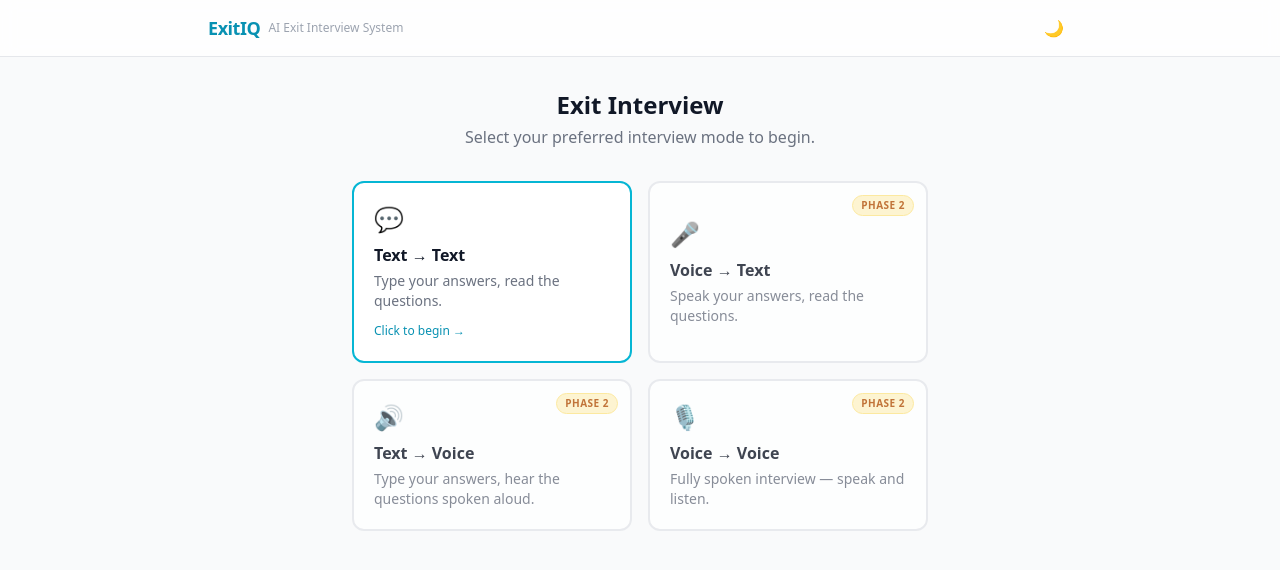
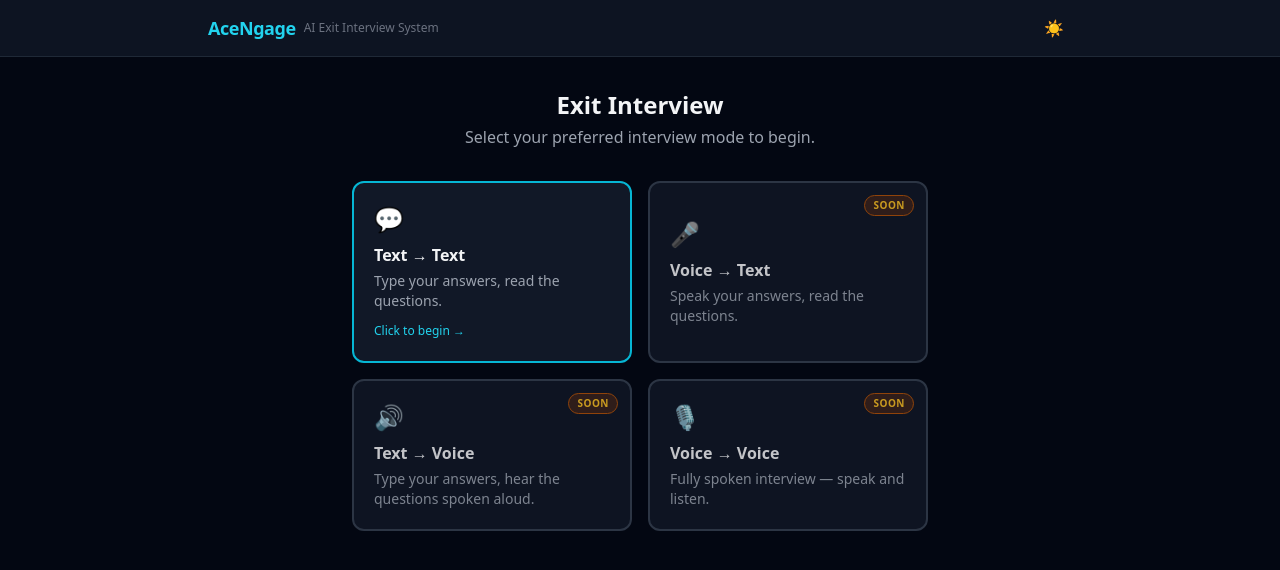
Before and after one commit to Makilesh/Exit_Interview_Bot, a React (Vite) app in the folder frontend/: page / in a window 1280 px wide. Shown: the top 570 px of the page. Built offline with nearby package versions, Linux system fonts and the light colour scheme.

Commit message:
fix: update dark mode initialization and rename branding; modify Phase 2 indicators in ModeSelector

```diff
--- a/frontend/src/App.jsx
+++ b/frontend/src/App.jsx
@@ -1,11 +1,15 @@
-import { useState } from 'react'
+import { useState, useEffect } from 'react'
 import ModeSelector from './components/ModeSelector.jsx'
 import ChatInterface from './components/ChatInterface.jsx'
 import SummaryPanel from './components/SummaryPanel.jsx'
 
 export default function App() {
   const [view, setView] = useState('select')        // 'select' | 'interview' | 'summary'
-  const [dark, setDark] = useState(false)
+  const [dark, setDark] = useState(true)
+
+  useEffect(() => {
+    document.documentElement.classList.add('dark')
+  }, [])
   const [sessionId, setSessionId] = useState(null)
   const [firstQuestion, setFirstQuestion] = useState('')
   const [totalQuestions, setTotalQuestions] = useState(6)
@@ -46,7 +50,7 @@ export default function App() {
         <div className="max-w-4xl mx-auto px-4 h-14 flex items-center justify-between">
           <div className="flex items-center gap-2">
             <span className="text-cyan-600 dark:text-cyan-400 font-bold tracking-tight text-lg">
-              ExitIQ
+              AceNgage
             </span>
             <span className="text-xs text-gray-400 dark:text-gray-500 font-medium">
               AI Exit Interview System
--- a/frontend/src/components/ModeSelector.jsx
+++ b/frontend/src/components/ModeSelector.jsx
@@ -89,7 +89,7 @@ export default function ModeSelector({ onSelect }) {
             {/* Phase 2 badge */}
             {!mode.active && (
               <span className="absolute top-3 right-3 text-[10px] font-semibold uppercase tracking-wider px-2 py-0.5 rounded-full bg-amber-100 dark:bg-amber-900/40 text-amber-700 dark:text-amber-400 border border-amber-200 dark:border-amber-700">
-                Phase 2
+                Soon
               </span>
             )}
 
@@ -120,7 +120,7 @@ export default function ModeSelector({ onSelect }) {
       {/* Phase 2 toast */}
       {phase2Toast && (
         <div className="fixed bottom-6 left-1/2 -translate-x-1/2 px-5 py-3 rounded-xl bg-gray-900 dark:bg-gray-100 text-white dark:text-gray-900 text-sm shadow-xl transition-all">
-          Voice modes are coming soon. The voice engine is being integrated in Phase 2.
+          Voice modes are coming soon. Stay tuned!
         </div>
       )}
     </div>
```
